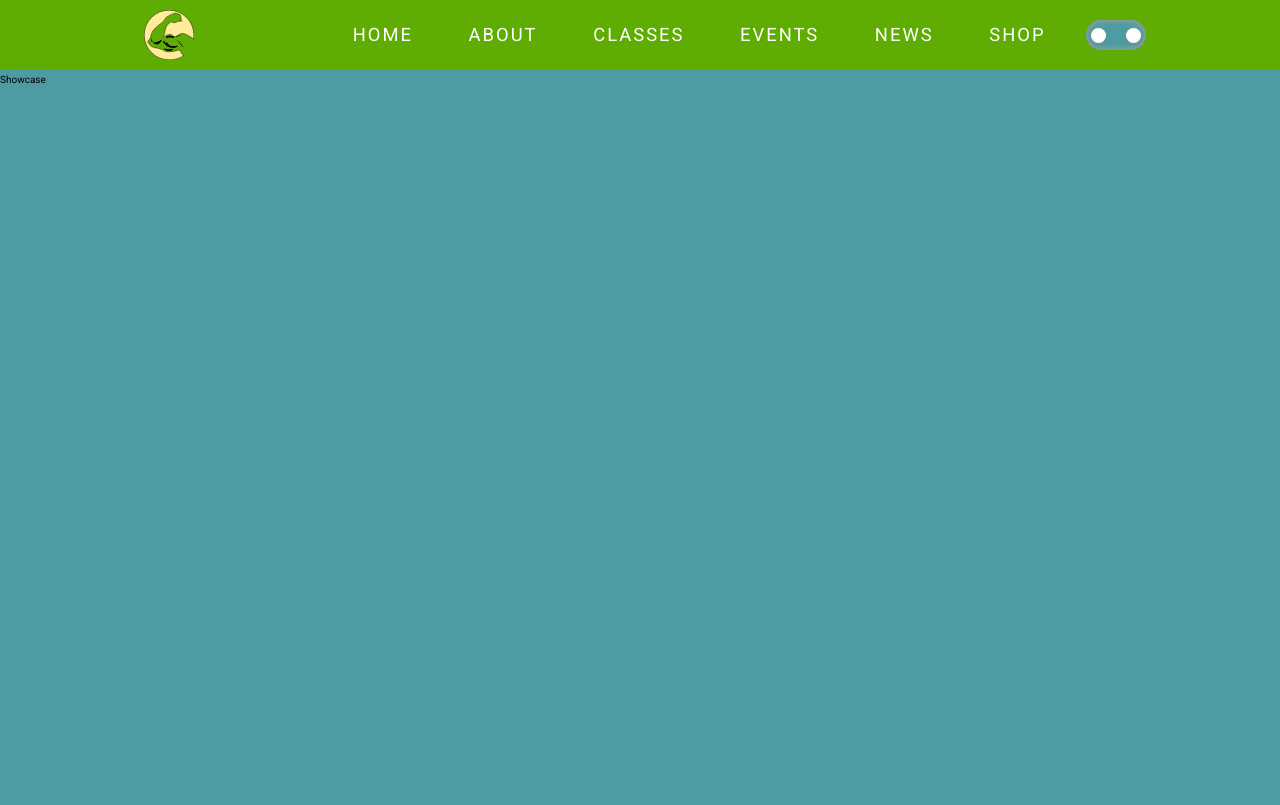
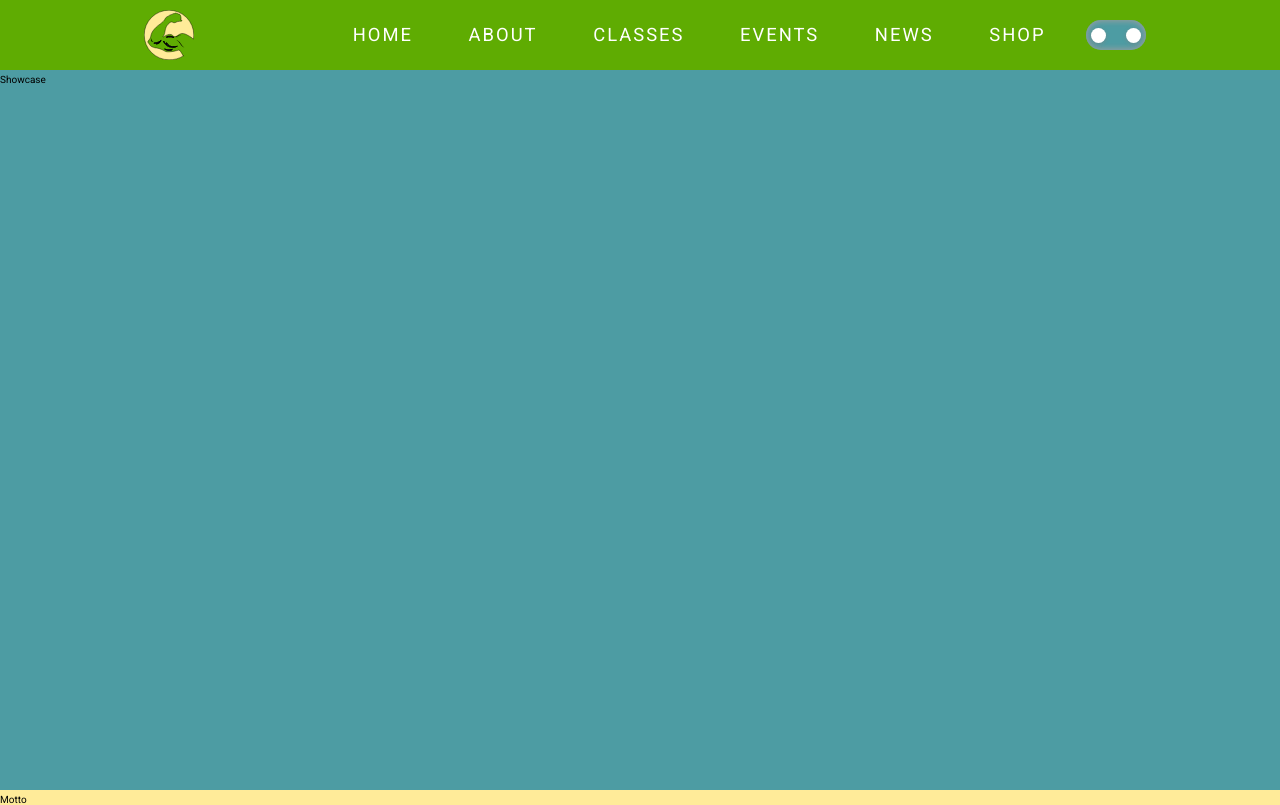
Before and after one commit to joepasss/sass_study, a React (Create React App) app in the folder gym/: page / in a window 1280 px wide. Shown: the top 805 px of the page. Built offline with nearby package versions, Linux system fonts and the light colour scheme.

Commit message:
Add media qurey in .container style

```diff
--- a/gym/src/styles/_utilities.scss
+++ b/gym/src/styles/_utilities.scss
@@ -16,7 +16,11 @@ body {
       [col-start] minmax(min-content, 16.66667rem) [col-end]
     )
     [center-end] 1fr [container-end];
-  grid-template-rows: min-content 100vh repeat(9, min-content);
+  grid-template-rows: min-content 90vh repeat(9, min-content);
+
+  @include media-tablet {
+    grid-template-rows: min-content 100vh repeat(9, min-content);
+  }
 }
 
 li {
```
